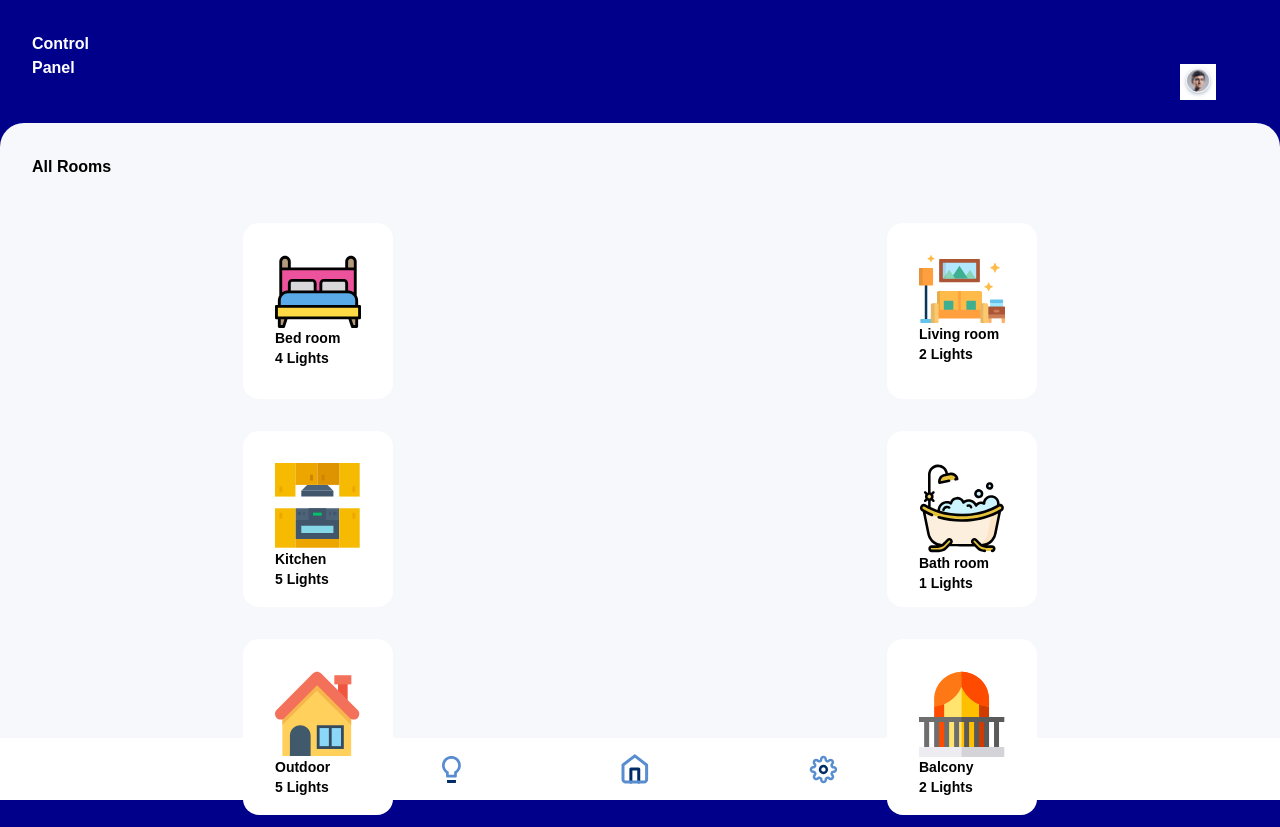
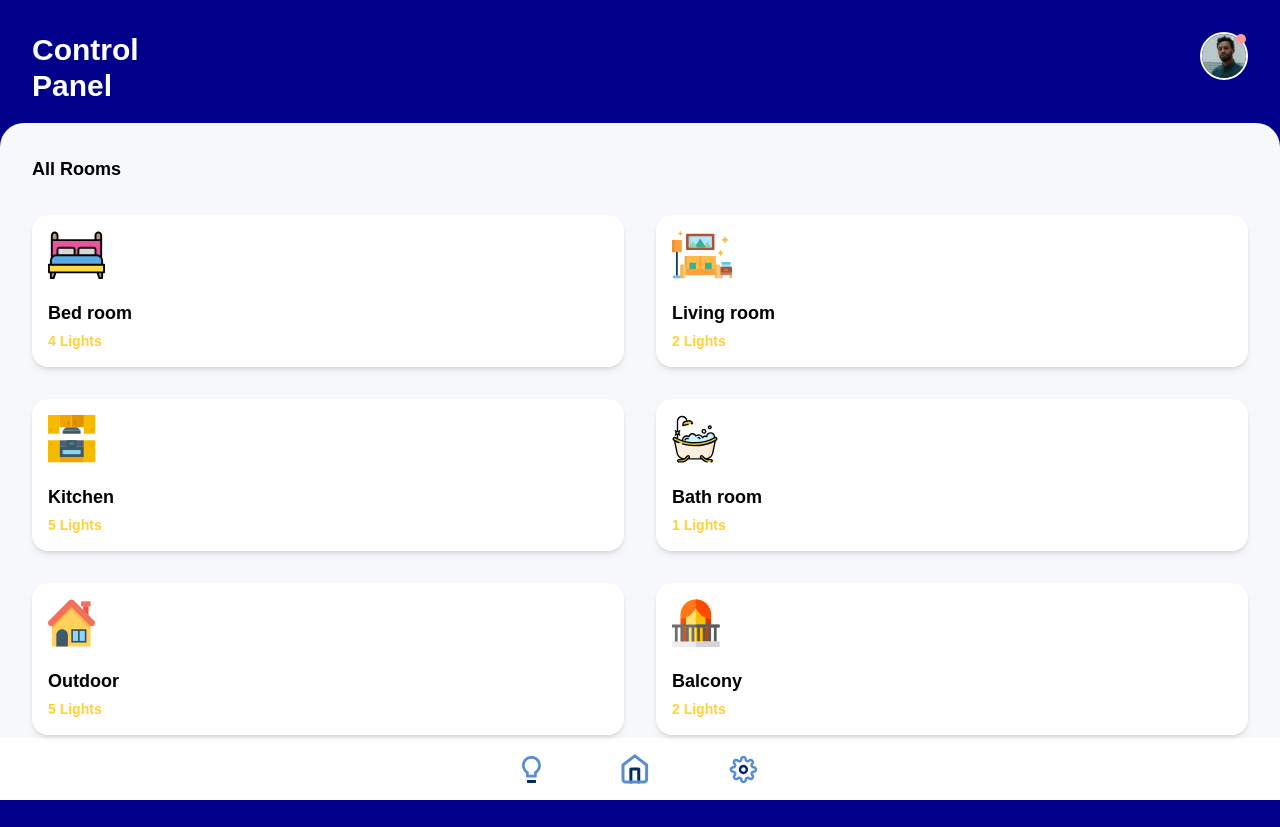
Before and after one commit to rts-cmk-wu06/smartlight-ui-DEJENERUTA, a React (Create React App) app: page / in a window 1280 px wide. After the commit the page ends 800 px from the top, so only its background shows below. Built offline with nearby package versions, Linux system fonts and the light colour scheme.

Commit message:
major changes to different branches

```diff
--- /dev/null
+++ b/src/components/Avatar.js
@@ -0,0 +1,28 @@
+import React from "react";
+import profileImage from "../assets/profile.jpg";
+
+const Avatar = () => {
+	return (
+		<div style={{ width: "48px", height: "48px", position: "relative" }}>
+			<img
+				className=" rounded-full"
+				src={profileImage}
+				style={{ width: "100%", height: "100%", border: "2px solid white" }}
+				alt="profile"
+			/>
+			<div
+				style={{
+					position: "absolute",
+					width: "10px",
+					height: "10px",
+					backgroundColor: "#FF9898",
+					top: "2px",
+					right: "2px",
+					borderRadius: "50%",
+				}}
+			></div>
+		</div>
+	);
+};
+
+export default Avatar;
--- a/src/components/ButtonComponent.js
+++ b/src/components/ButtonComponent.js
@@ -1,10 +1,13 @@
 import React from "react";
 const ButtonComponent = ({ image, title, description }) => {
 	return (
-		<div className="bedroom text-sm bg-white rounded-2xl  w-[150px] h-44 p-8 gap-10">
-			<img src={image} />
-			<h3 className="">{title}</h3>
-			<p>{description}</p>
+		<div className="bedroom text-sm bg-white rounded-2xl p-4 shadow-md">
+			<img
+				src={image}
+				style={{ height: "48px", width: "auto", marginBottom: "20px" }}
+			/>
+			<h3 className="text-lg">{title}</h3>
+			<p className="text-goldenYello mt-1">{description}</p>
 		</div>
 	);
 };
--- a/src/components/Footer.js
+++ b/src/components/Footer.js
@@ -6,7 +6,7 @@ import settings from "../assets/settings.svg";
 
 const Footer = () => {
 	return (
-		<footer className="footer flex justify-center gap-40 items-center align-middle">
+		<footer className="footer flex justify-center gap-20 items-center align-middle">
 			<IconComponent icon={bulb} />
 			<IconComponent icon={home} />
 			<IconComponent icon={settings} />
--- a/src/components/Home.js
+++ b/src/components/Home.js
@@ -1,9 +1,9 @@
 import React from "react";
 import { Link } from "react-router-dom";
 import { motion } from "framer-motion";
-import Avatar from "@material-ui/core/Avatar";
+import Avatar from "./Avatar";
 import ButtonComponent from "./ButtonComponent";
-import profileImage from "../assets/profile.jpg";
+
 import bedImage from "../assets/bed.svg";
 import livingStaff from "../assets/room.svg";
 import kitchenStaff from "../assets/kitchen.svg";
@@ -44,16 +44,11 @@ const Home = () => {
 				variants={headerVariants}
 				transition={pageTransition}
 			>
-				<h2 className="control-panel  text-white">
+				<h2 className="control-panel  text-white text-3xl">
 					Control <span className="Panel block">Panel</span>
 				</h2>
 
-				<Avatar
-					className="b-1 rounded-full p-8"
-					src={profileImage}
-					style={{ width: "100px", height: "100px" }}
-					alt="profile"
-				/>
+				<Avatar />
 			</motion.div>
 			<motion.div
 				className="white-panel bg-gray rounded-t-3xl"
@@ -63,11 +58,11 @@ const Home = () => {
 				variants={whitePanelVariants}
 				transition={pageTransition}
 			>
-				<h1 className="home-title p-8">All Rooms</h1>
+				<h1 className="home-title p-8 text-lg pb-0">All Rooms</h1>
 				<nav className="nav">
-					<ul className="ul  gap-8 p-3 grid grid-cols-2 place-content-center">
-						<li className="">
-							<Link to="/room">
+					<ul className="ul  gap-8 p-8 grid grid-cols-2 place-content-center ">
+						<li className="w-full">
+							<Link className="block" to="/room">
 								<ButtonComponent
 									image={bedImage}
 									title="Bed room"
@@ -75,8 +70,8 @@ const Home = () => {
 								/>
 							</Link>
 						</li>
-						<li>
-							<Link to="/room">
+						<li className="w-full">
+							<Link className="block" to="/room">
 								<ButtonComponent
 									image={livingStaff}
 									title="Living room"
@@ -84,8 +79,8 @@ const Home = () => {
 								/>
 							</Link>
 						</li>
-						<li>
-							<Link to="/room">
+						<li className="w-full">
+							<Link className="block" to="/room">
 								<ButtonComponent
 									image={kitchenStaff}
 									title="Kitchen"
@@ -93,8 +88,8 @@ const Home = () => {
 								/>
 							</Link>
 						</li>
-						<li>
-							<Link to="/room">
+						<li className="w-full">
+							<Link className="block" to="/room">
 								<ButtonComponent
 									image={bathStaff}
 									title="Bath room"
@@ -102,8 +97,8 @@ const Home = () => {
 								/>
 							</Link>
 						</li>
-						<li>
-							<Link to="/room">
+						<li className="w-full">
+							<Link className="block" to="/room">
 								<ButtonComponent
 									image={outDoor}
 									title="Outdoor"
@@ -111,8 +106,8 @@ const Home = () => {
 								/>
 							</Link>
 						</li>
-						<li>
-							<Link to="/room">
+						<li className="w-full">
+							<Link className="block" to="/room">
 								<ButtonComponent
 									image={balconyStaff}
 									title="Balcony"
--- a/src/components/Room.js
+++ b/src/components/Room.js
@@ -13,6 +13,8 @@ import solutionRight from "../assets/solutionright.svg";
 import solutionLeft from "../assets/solutionleft.svg";
 import Slider from "react-input-slider";
 import ColorComponent from "./ColorComponent";
+import ScenesComponent from "./ScenesComponent";
+import scenesImage from "../assets/scenes-light.svg";
 
 const headerVariants = {
 	in: {
@@ -136,6 +138,12 @@ const Room = () => {
 						/>
 					</div>
 					<ColorComponent />
+					<div className="flex grid grid-cols-2 gap-4 p-8">
+						<ScenesComponent image={scenesImage} txt="BirthDay" />
+						<ScenesComponent image={scenesImage} txt="Party" />
+						<ScenesComponent image={scenesImage} txt="Relax" />
+						<ScenesComponent image={scenesImage} txt="Fun" />
+					</div>
 				</div>
 			</motion.div>
 		</>
--- /dev/null
+++ b/src/components/ScenesComponent.js
@@ -0,0 +1,12 @@
+import React from "react";
+
+const ScenesComponent = ({ image, txt }) => {
+	return (
+		<div className="scenes rounded-xl gap-2 p-8 text-white">
+			<img style={{ width: "30px", height: "30px" }} src={image} alt="light" />
+			<p className="text-sm ">{txt}</p>
+		</div>
+	);
+};
+
+export default ScenesComponent;
--- a/src/index.css
+++ b/src/index.css
@@ -137,3 +137,24 @@ input:focus {
 .circle > div {
 	border-radius: 50%;
 }
+.scenes {
+	display: flex;
+}
+.scenes:nth-child(1) {
+	background-color: #04aa6d;
+}
+.scenes:nth-child(2) {
+	background-color: #aa6804;
+}
+.scenes:nth-child(3) {
+	background-color: #2804aa;
+}
+.scenes:nth-child(4) {
+	background-color: #aa0481;
+}
+.scenes:nth-child(5) {
+	background-color: #8caa04;
+}
+.scenes:nth-child(6) {
+	background-color: #aa4104;
+}
```
Also changed, not shown: src/assets/profile.jpg, src/assets/scenes-light.svg (added).
